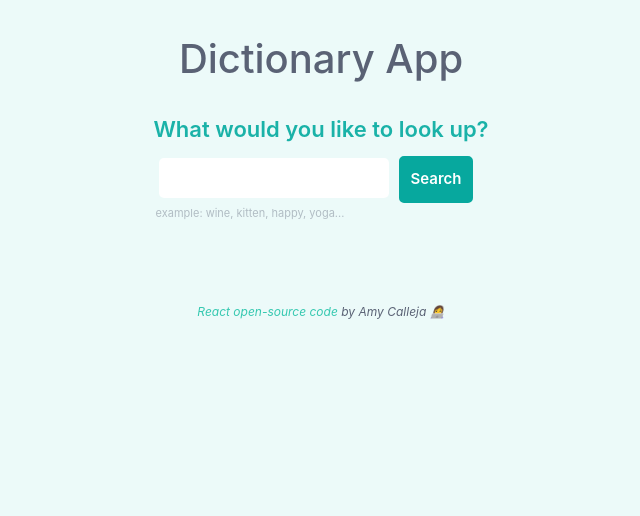
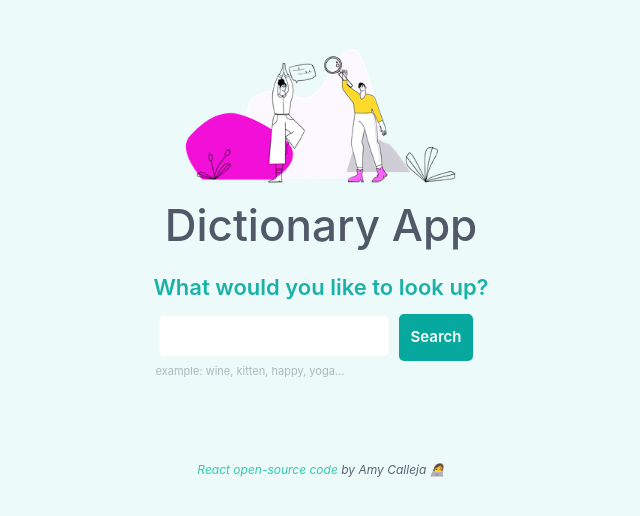
Before and after one commit to amy-calleja/react-dictionary-app, a React (Create React App) app: page / in a window 1280 px wide. Shown: the top 516 px of the page, without its empty margins (319-959 px from the left). Built offline with nearby package versions, Linux system fonts and the light colour scheme; no server answers.

Commit message:
Added logo

```diff
--- a/src/App.css
+++ b/src/App.css
@@ -5,14 +5,21 @@ body {
   margin: 0 auto;
 }
 
+.App img {
+  width: 300px;
+  display: inline-block;
+}
+
 .App-header {
   margin: 35px auto;
   align-items: center;
   justify-content: center;
   font-size: calc(10px + 2vmin);
-  color: #5a6275;
+  color: #515868;
 }
 
 .App h1 {
-  margin: 30px;
+  margin: 20px;
+  margin-top: 0px;
+  font-size: 44px;
 }
--- a/src/App.js
+++ b/src/App.js
@@ -1,12 +1,14 @@
 import "./App.css";
 import Dictionary from "./Dictionary";
 import Footer from "./Footer";
+import logo from "./logo.png";
 
 function App() {
   return (
     <div className="App">
       <header className="App-header">
         <section>
+          <img src={logo} alt="search" />
           <h1>Dictionary App</h1>
           <Dictionary defaultKeyword="sunset" />
         </section>
```
Also changed, not shown: src/logo.png (added).
